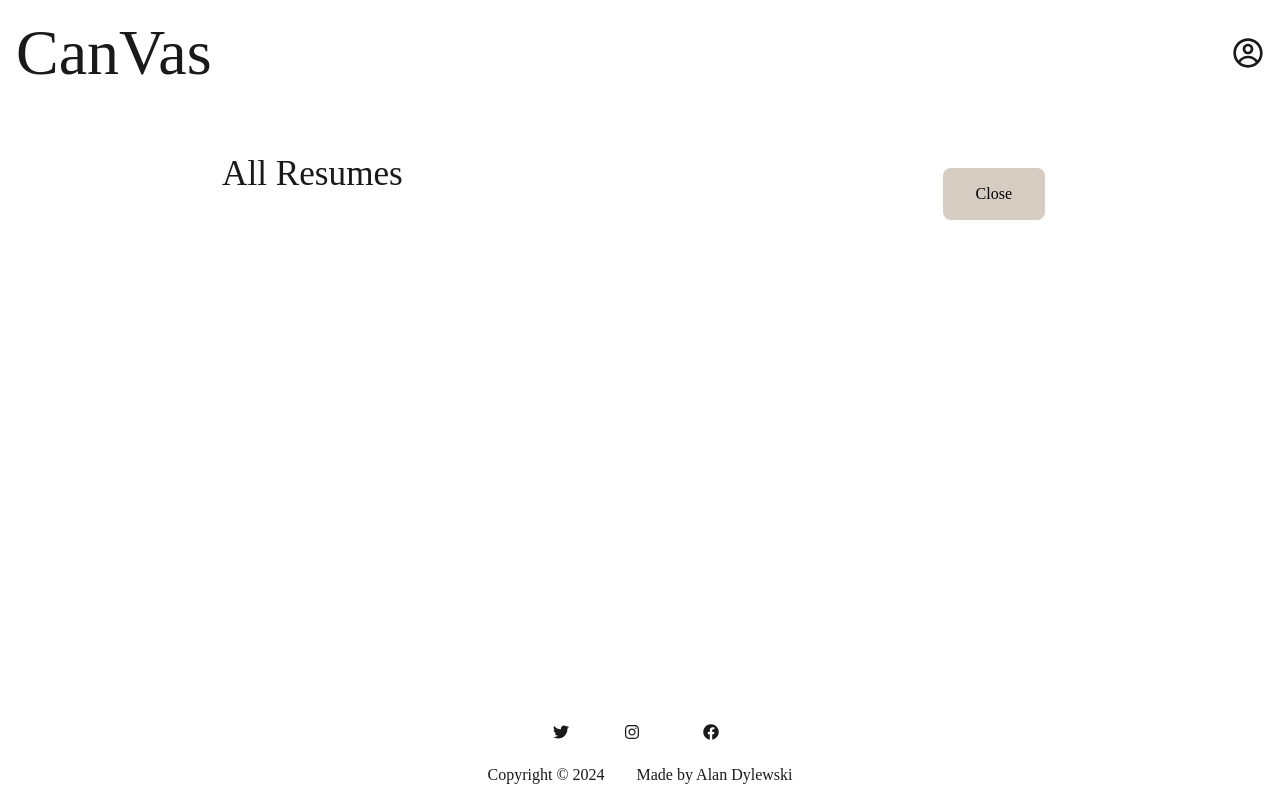
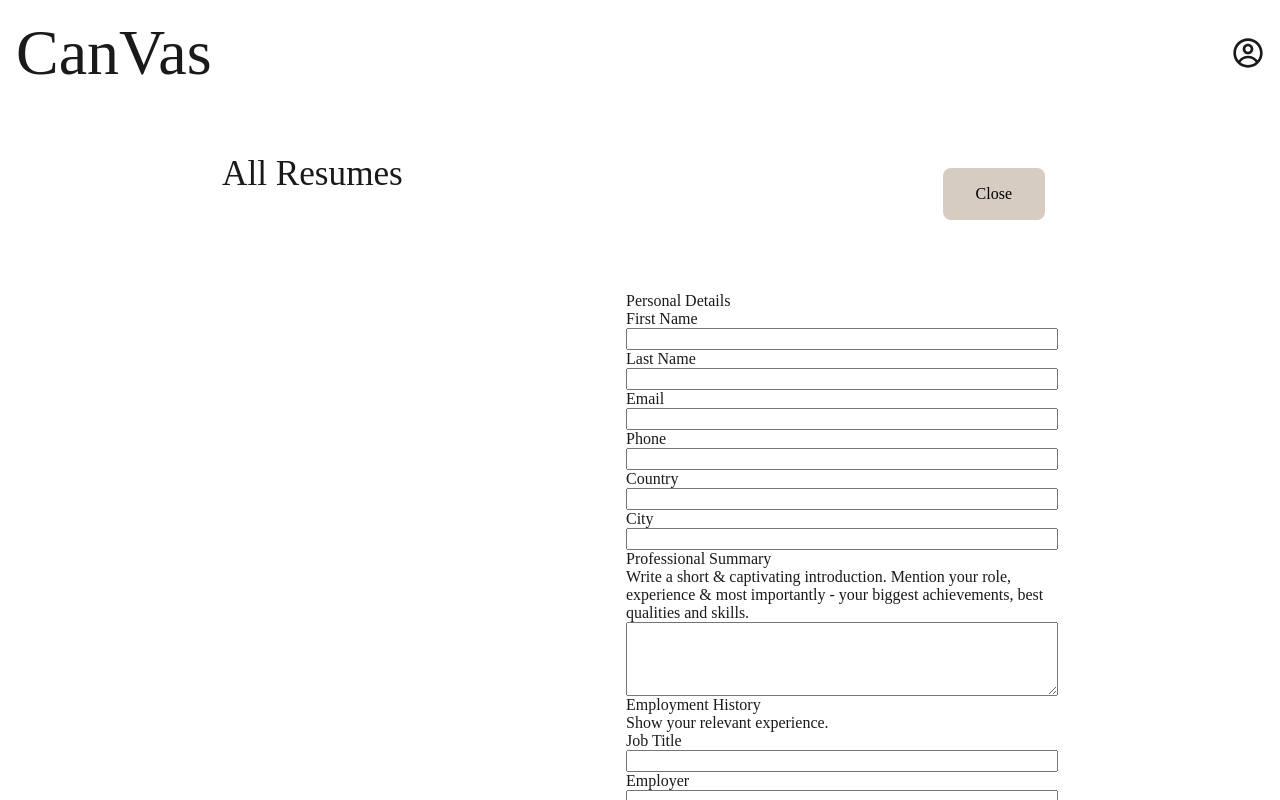
Before and after one commit to dylewskii/cv-builder, a React app in the folder cv-builder/: page / in a window 1280 px wide. Both pictures are taken after a click on the element 747 px from the left and 417 px from the top of the page. Shown: the top 800 px of the page. Built offline with nearby package versions, Linux system fonts and the light colour scheme; the HTML template or start-up script is replaced by a standard one.

Commit message:
add CreateCV component

```diff
--- a/cv-builder/src/App.jsx
+++ b/cv-builder/src/App.jsx
@@ -6,6 +6,7 @@ import appCSS from "./styles/App.module.css";
 import Header from "./components/Header";
 import FilterableCVTable from "./components/FilterableCVTable";
 import CV from "./components/CV";
+import CreateCV from "./components/CreateCV";
 import Footer from "./components/Footer";
 
 export default function App() {
@@ -25,10 +26,13 @@ export default function App() {
             <CV handleCreateClick={handleCreateClick} />
           </>
         ) : (
-          <FilterableCVTable
-            isCreating={isCreating}
-            handleCreateClick={handleCreateClick}
-          />
+          <>
+            <FilterableCVTable
+              isCreating={isCreating}
+              handleCreateClick={handleCreateClick}
+            />
+            <CreateCV />
+          </>
         )}
       </div>
       <Footer />
--- /dev/null
+++ b/cv-builder/src/components/CreateCV.jsx
@@ -0,0 +1,141 @@
+import createCSS from "../styles/CreateCV.module.css";
+
+export default function CreateCV() {
+  return (
+    <div className={createCSS.createContainer}>
+      <section className={createCSS.previewPanel}></section>
+      <section className={createCSS.editPanel}>
+        <form>
+          <PersonalDetails />
+
+          <ProfessionalSummary />
+
+          <EmploymentHistory />
+
+          <Education />
+
+          <Skills />
+
+          <References />
+        </form>
+      </section>
+    </div>
+  );
+}
+
+function PersonalDetails({ fName, lName, email, tel, country, city }) {
+  return (
+    <>
+      <h3>Personal Details</h3>
+      <label>First Name</label>
+      <input type="text">{fName}</input>
+      <label>Last Name</label>
+      <input type="text">{lName}</input>
+      <label>Email</label>
+      <input type="email">{email}</input>
+      <label>Phone</label>
+      <input type="tel">{tel}</input>
+      <label>Country</label>
+      <input type="text">{country}</input>
+      <label>City</label>
+      <input type="text">{city}</input>
+    </>
+  );
+}
+
+function ProfessionalSummary({ summary }) {
+  return (
+    <>
+      <h3>Professional Summary</h3>
+      <p>
+        Write a short & captivating introduction. Mention your role, experience
+        & most importantly - your biggest achievements, best qualities and
+        skills.
+      </p>
+      <textarea name="" id="" cols="30" rows="4">
+        {summary}
+      </textarea>
+    </>
+  );
+}
+
+function EmploymentHistory({
+  jobTitle,
+  employer,
+  dateRange,
+  city,
+  description,
+}) {
+  return (
+    <>
+      <h3>Employment History</h3>
+      <p>Show your relevant experience.</p>
+      <label>Job Title</label>
+      <input type="text">{jobTitle}</input>
+      <label>Employer</label>
+      <input type="text">{employer}</input>
+      <label>Start & End Date</label>
+      <input type="text" placeholder="MM/YY - MM/YY">
+        {dateRange}
+      </input>
+      <label>City</label>
+      <input type="text">{city}</input>
+      <label>Description</label>
+      <input type="text">{description}</input>
+    </>
+  );
+}
+
+function Education({ school, degree, dateRange, city, description }) {
+  return (
+    <>
+      <h3>Education</h3>
+      <p>
+        Sum up the value that your learnings and background will bring to the
+        job.
+      </p>
+      <label>School</label>
+      <input type="text">{school}</input>
+      <label>Degree</label>
+      <input type="text">{degree}</input>
+      <label>Start & End Date</label>
+      <input type="text" placeholder="MM/YY - MM/YY">
+        {dateRange}
+      </input>
+      <label>City</label>
+      <input type="text">{city}</input>
+      <label>Description</label>
+      <input type="text">{description}</input>
+    </>
+  );
+}
+
+function Skills({ skill, level }) {
+  return (
+    <>
+      <h3>Skills</h3>
+      <p>List your most desirable skills.</p>
+      <label>Skill</label>
+      <input type="text">{skill}</input>
+      <label>Level</label>
+      <input type="range">{level}</input>
+    </>
+  );
+}
+
+function References({ referent, company, phone, email }) {
+  return (
+    <>
+      <h3>References</h3>
+      <input type="radio"></input>
+      <label>Referent&#39;s Full Name</label>
+      <input type="text">{referent}</input>
+      <label>Company</label>
+      <input type="text">{company}</input>
+      <label>Phone</label>
+      <input type="tel">{phone}</input>
+      <label>Email</label>
+      <input type="email">{email}</input>
+    </>
+  );
+}
--- /dev/null
+++ b/cv-builder/src/styles/CreateCV.module.css
@@ -0,0 +1,19 @@
+.createContainer {
+  display: flex;
+  padding: 2rem;
+  gap: 1rem;
+}
+
+.previewPanel {
+  width: 100%;
+  min-width: 200px;
+  height: 100%;
+  min-height: 350px;
+  border: 1px solid white;
+}
+
+.editPanel form {
+  display: flex;
+  flex-direction: column;
+  overflow-y: scroll;
+}
```
